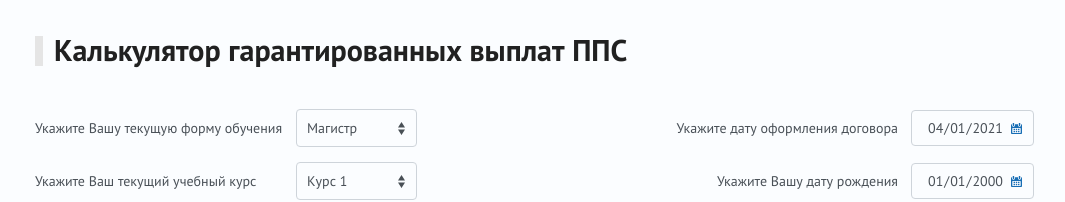
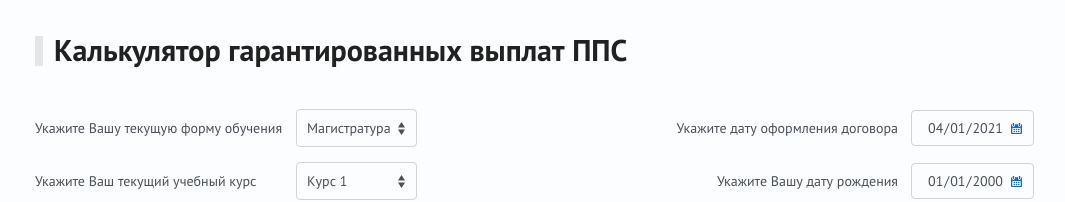
Before and after one commit to RTUITLab/RTU-Future-Salary-Front, a React (Create React App) app: page / in a window 1280 px wide. Shown: the top 202 px of the page, without its empty margins (5-1070 px from the left). Built offline with nearby package versions, Linux system fonts and the light colour scheme.

Commit message:
option fix

```diff
--- a/src/Components/Container/Salary/Salary.jsx
+++ b/src/Components/Container/Salary/Salary.jsx
@@ -149,10 +149,10 @@ const Salary = (props) => {
                                         onBlur={(e) => {
                                         }}
                                     >
-                                        <option value="Bachelor">Бакалавр</option>
-                                        <option value="Master">Магистр</option>
-                                        <option value="PreCandidate">Аспирант</option>
-                                        <option value="Specialist">Специалист</option>
+                                        <option value="Bachelor">Бакалавриат</option>
+                                        <option value="Master">Магистратура</option>
+                                        <option value="PreCandidate">Аспирантура</option>
+                                        <option value="Specialist">Специалитет</option>
                                     </Field>
                                 <label className={s.arrows} htmlFor="academicDegree"><img src={arrows} alt="arrows"/></label>
                             </div>
```
